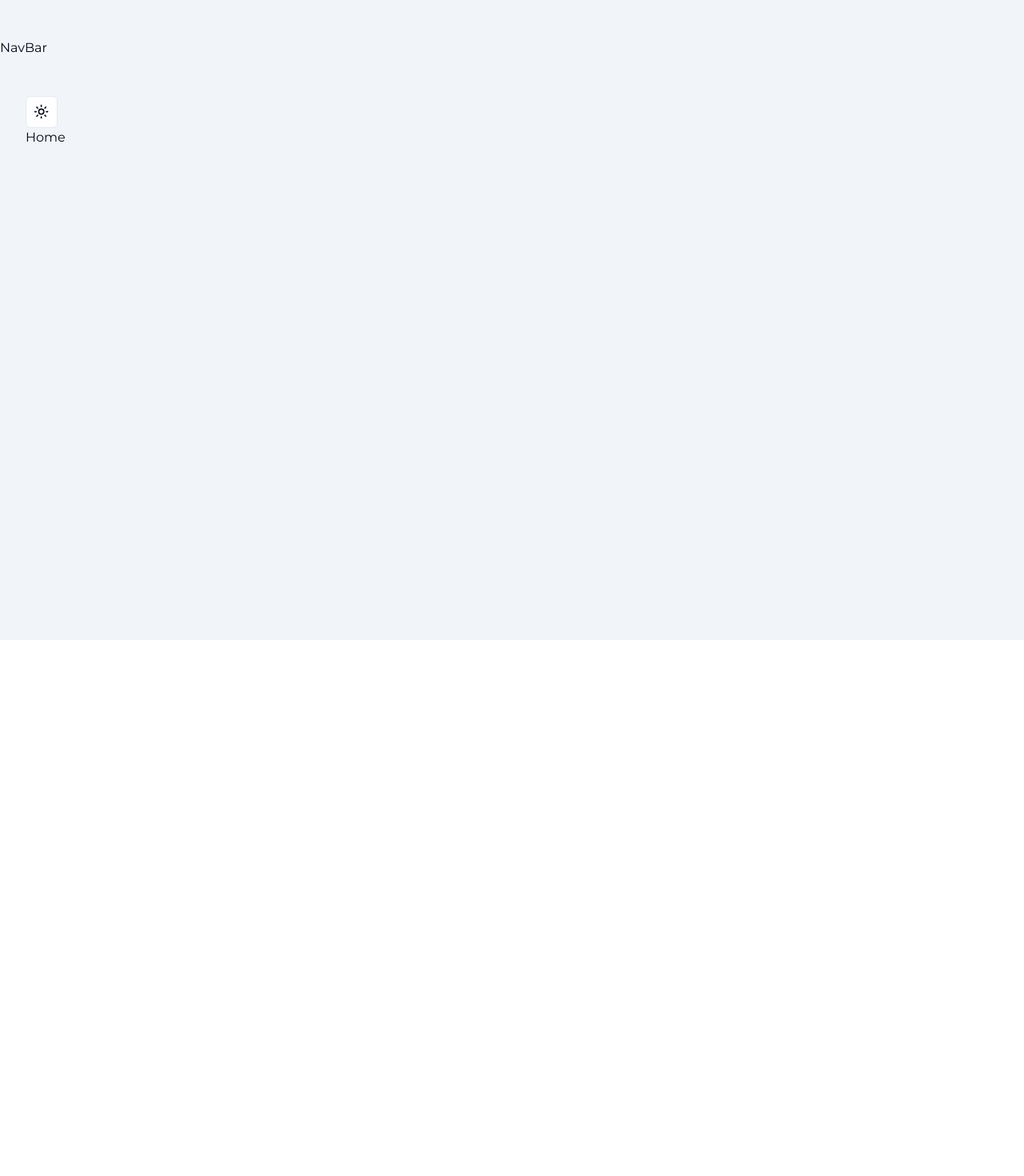
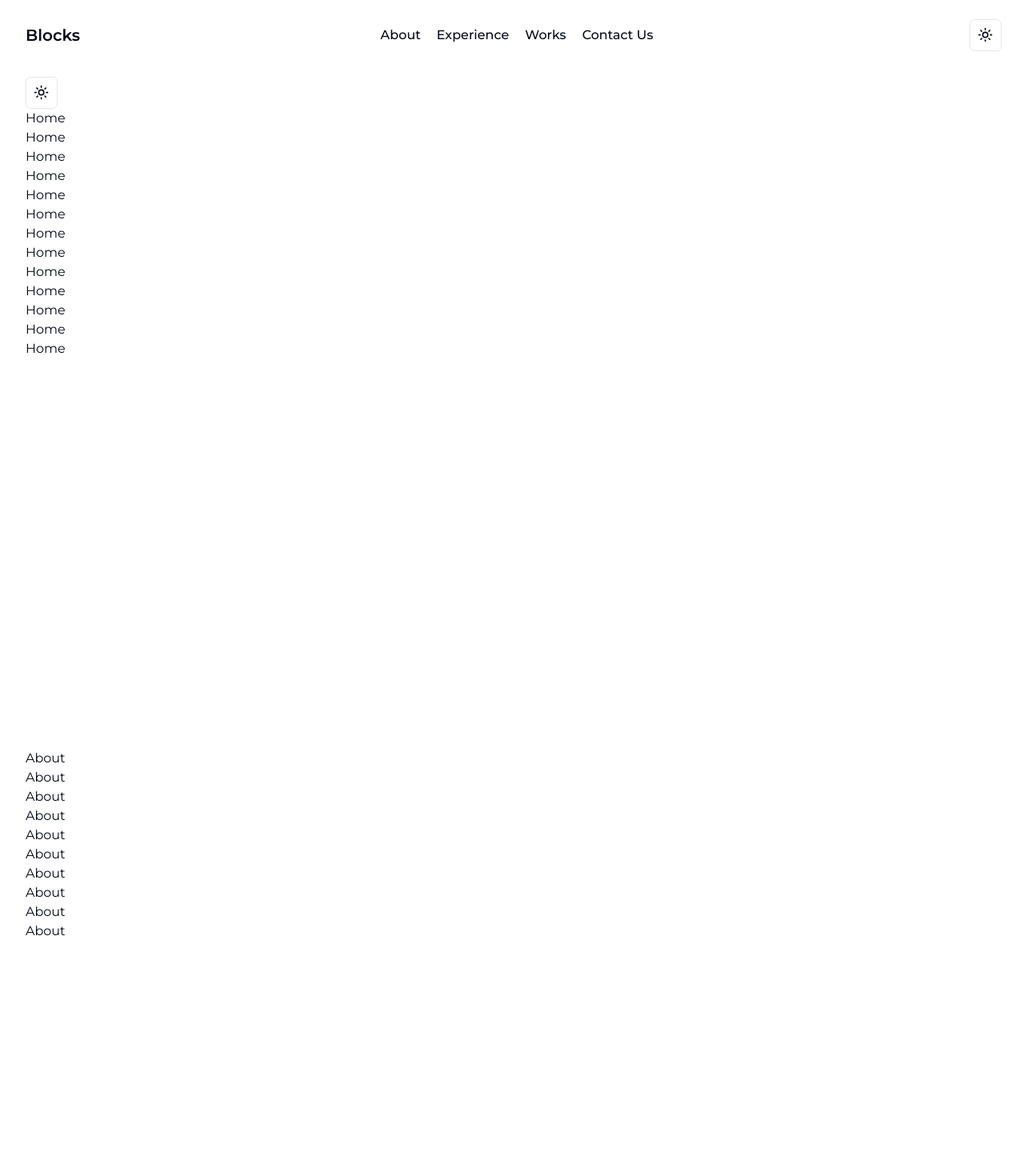
Before and after one commit to Avijit-Sarkar/blocks, a Next.js app: page / in a window 1280 px wide. Shown: the top 1470 px of the page at 80% size. Before the commit the page ends 800 px from the top, so only its background shows below. Built offline with nearby package versions, Linux system fonts and the light colour scheme.

Commit message:
Navbar and other pages created

```diff
--- a/package.json
+++ b/package.json
@@ -19,6 +19,7 @@
     "clsx": "^1.2.1",
     "eslint": "8.43.0",
     "eslint-config-next": "13.4.7",
+    "framer-motion": "^10.12.17",
     "lucide-react": "^0.256.0",
     "next": "13.4.7",
     "next-themes": "^0.2.1",
--- a/src/app/layout.tsx
+++ b/src/app/layout.tsx
@@ -7,7 +7,7 @@ import { Montserrat } from "next/font/google";
 const inter = Montserrat({ subsets: ["latin"] });
 
 export const metadata = {
-  title: "Create Next App",
+  title: "Blocks",
   description: "Generated by create next app",
 };
 
@@ -17,15 +17,9 @@ export default function RootLayout({
   children: React.ReactNode;
 }) {
   return (
-    <html
-      lang="en"
-      className={cn(
-        "bg-white text-slate-900 antialiased light",
-        inter.className
-      )}
-    >
+    <html lang="en" suppressHydrationWarning={true} className={inter.className}>
       <body
-        className="min-h-screen pt-12 bg-slate-100  dark:bg-background antialiased"
+        className="min-h-screen pt-12 bg-slate-00  dark:bg-[#020817] antialiased"
         suppressHydrationWarning={true}
       >
         <ThemeProvider attribute="class" defaultTheme="system" enableSystem>
--- a/src/app/page.tsx
+++ b/src/app/page.tsx
@@ -1,3 +1,5 @@
+import About from "@/components/About";
+import Experience from "@/components/Experience";
 import { ModeToggle } from "@/components/ModeToggle";
 import Image from "next/image";
 
@@ -5,7 +7,23 @@ export default function Home() {
   return (
     <div>
       <ModeToggle />
-      <h1>Home</h1>
+      <div className="min-h-screen">
+        <h1>Home</h1>
+        <h1>Home</h1>
+        <h1>Home</h1>
+        <h1>Home</h1>
+        <h1>Home</h1>
+        <h1>Home</h1>
+        <h1>Home</h1>
+        <h1>Home</h1>
+        <h1>Home</h1>
+        <h1>Home</h1>
+        <h1>Home</h1>
+        <h1>Home</h1>
+        <h1>Home</h1>
+      </div>
+      <About />
+      <Experience />
     </div>
   );
 }
--- /dev/null
+++ b/src/components/About.tsx
@@ -0,0 +1,22 @@
+import { FC } from "react";
+
+interface AboutProps {}
+
+const About: FC<AboutProps> = ({}) => {
+  return (
+    <section id="about" className="min-h-screen">
+      <h1>About</h1>
+      <h1>About</h1>
+      <h1>About</h1>
+      <h1>About</h1>
+      <h1>About</h1>
+      <h1>About</h1>
+      <h1>About</h1>
+      <h1>About</h1>
+      <h1>About</h1>
+      <h1>About</h1>
+    </section>
+  );
+};
+
+export default About;
--- /dev/null
+++ b/src/components/Experience.tsx
@@ -0,0 +1,13 @@
+import { FC } from "react";
+
+interface ExperienceProps {}
+
+const Experience: FC<ExperienceProps> = ({}) => {
+  return (
+    <section id="experience" className="min-h-screen">
+      Experience
+    </section>
+  );
+};
+
+export default Experience;
--- /dev/null
+++ b/src/components/MobileNav.tsx
@@ -0,0 +1,99 @@
+"use client";
+
+import { useState } from "react";
+import { motion } from "framer-motion";
+import { useRouter } from "next/navigation";
+import Link from "next/link";
+import { Button } from "./ui/Button";
+
+const CustomMobileLink = ({ href, title, className = "", toggle }: any) => {
+  const router = useRouter();
+
+  const handleClick = () => {
+    toggle();
+    router.push(href);
+  };
+
+  return (
+    <Link
+      href={href}
+      className={`${className} relative group text-white  my-2`}
+      onClick={handleClick}
+    >
+      {title}
+    </Link>
+  );
+};
+
+const MobileNav = () => {
+  const [isOpen, setIsOpen] = useState<boolean>(false);
+  const [fix, setFix] = useState<boolean>(false);
+
+  const handleClick = () => {
+    setIsOpen(!isOpen);
+  };
+
+  return (
+    <div>
+      <Button
+        variant="outline"
+        className="flex-col px-2 ml-2 justify-center items-center self-center md:hidden flex "
+        onClick={handleClick}
+      >
+        <span
+          className={`bg-black dark:bg-white block transition-all duration-300 ease-out h-0.5 w-6 rounded-sm ${
+            isOpen ? "rotate-45 translate-y-1" : "-translate-y-0.5"
+          }`}
+        ></span>
+        <span
+          className={`bg-black dark:bg-white block transition-all duration-300 ease-out h-0.5 w-6 rounded-sm my-0.5 ${
+            isOpen ? "opacity-0" : "opacity-100"
+          }`}
+        ></span>
+        <span
+          className={`bg-black dark:bg-white block transition-all duration-300 ease-out h-0.5 w-6 rounded-sm ${
+            isOpen ? "-rotate-45 -translate-y-1" : "translate-y-0.5"
+          }`}
+        ></span>
+      </Button>
+      {isOpen ? (
+        <motion.div
+          initial={{ scale: 0, opacity: 0, x: "-50%", y: "-50%" }}
+          animate={{ scale: 1, opacity: 1 }}
+          className="min-w-[90vw] sm:flex md:hidden flex-col z-30 justify-between items-center fixed top-1/2 left-1/2 -translate-x-1/2 -translate-y-1/2 bg-dark/80 dark:bg-white/30  rounded-lg backdrop-blur-sm py-32"
+        >
+          <nav className="flex items-center flex-col justify-center">
+            <CustomMobileLink
+              href="/"
+              title="Home"
+              className=""
+              toggle={handleClick}
+            />
+            <CustomMobileLink
+              href="/#about"
+              title="About"
+              className=""
+              toggle={handleClick}
+            />
+
+            <CustomMobileLink
+              href="/admin/dashboard"
+              title="Dashboard"
+              className=""
+              toggle={handleClick}
+            />
+
+            <CustomMobileLink
+              href="/articles"
+              title="Articles"
+              className=""
+              toggle={handleClick}
+            />
+          </nav>
+        </motion.div>
+      ) : null}
+    </div>
+  );
+};
+
+export default MobileNav;
--- a/src/components/NavBar.tsx
+++ b/src/components/NavBar.tsx
@@ -1,5 +1,97 @@
+"use client";
+
+import Link from "next/link";
+import { ModeToggle } from "./ModeToggle";
+import MobileNav from "./MobileNav";
+import { useEffect, useState } from "react";
+
 const NavBar = () => {
-  return <div>NavBar</div>;
+  const [fix, setFix] = useState(false);
+
+  useEffect(() => {
+    const handlescroll = () => {
+      // Handle scroll logic for small screens (less than 768px width)
+
+      if (window.scrollY >= 10) {
+        setFix(true);
+      } else {
+        setFix(false);
+      }
+    };
+
+    // Attach the scroll event listener
+    window.addEventListener("scroll", handlescroll);
+
+    // Clean up the event listener on component unmount
+    return () => {
+      window.removeEventListener("scroll", handlescroll);
+    };
+  }, []);
+
+  const handleScroll = (e: React.MouseEvent<HTMLAnchorElement, MouseEvent>) => {
+    // first prevent the default behavior
+    e.preventDefault();
+    // get the href and remove everything before the hash (#)
+    const href = e.currentTarget.href;
+    const targetId = href.replace(/.*\#/, "");
+    // get the element by id and use scrollIntoView
+    const elem = document.getElementById(targetId);
+    elem?.scrollIntoView({
+      behavior: "smooth",
+    });
+  };
+
+  return (
+    <header
+      className={`fixed -top-1 inset-x-0 h-fit z-[50] py-2 ${
+        fix
+          ? "dark:bg-dark/50 bg-white/10 transition-all duration-[0.3s] ease-in-out backdrop-blur-sm"
+          : "bg-transparent"
+      }`}
+    >
+      <div className="container max-w-7xl h-full mx-auto flex flex-wrap p-5 flex-row items-center justify-between">
+        <Link
+          href="/"
+          className="flex title-font  font-semibold items-center text-dark dark:text-white mb-0"
+        >
+          <span className="ml-3 text-xl">Blocks</span>
+        </Link>
+        <nav className="hidden md:ml-auto md:mr-auto md:flex flex-wrap items-center text-base font-medium justify-center">
+          <Link
+            href={"/#about"}
+            onClick={handleScroll}
+            className="mr-5 hover:scale-110 dark:hover:text-white hover:text-dark"
+          >
+            About
+          </Link>
+
+          <Link
+            href={"/#experience"}
+            onClick={handleScroll}
+            className="mr-5 hover:scale-110 dark:hover:text-white hover:text-dark"
+          >
+            Experience
+          </Link>
+          <Link
+            href={""}
+            className="mr-5 hover:scale-110 dark:hover:text-white hover:text-dark"
+          >
+            Works
+          </Link>
+          <Link
+            href={""}
+            className="mr-5 hover:scale-110 dark:hover:text-white hover:text-dark"
+          >
+            Contact Us
+          </Link>
+        </nav>
+        <div className="inline-flex items-center mt-0 mr-2">
+          <ModeToggle />
+          <MobileNav />
+        </div>
+      </div>
+    </header>
+  );
 };
 
 export default NavBar;
--- a/tailwind.config.js
+++ b/tailwind.config.js
@@ -22,6 +22,7 @@ module.exports = {
         ring: "hsl(var(--ring))",
         background: "hsl(var(--background))",
         foreground: "hsl(var(--foreground))",
+        dark: "#020817",
         primary: {
           DEFAULT: "hsl(var(--primary))",
           foreground: "hsl(var(--primary-foreground))",
```
Also changed, not shown: 1 other file (tests, documents, lock files or other folders).
